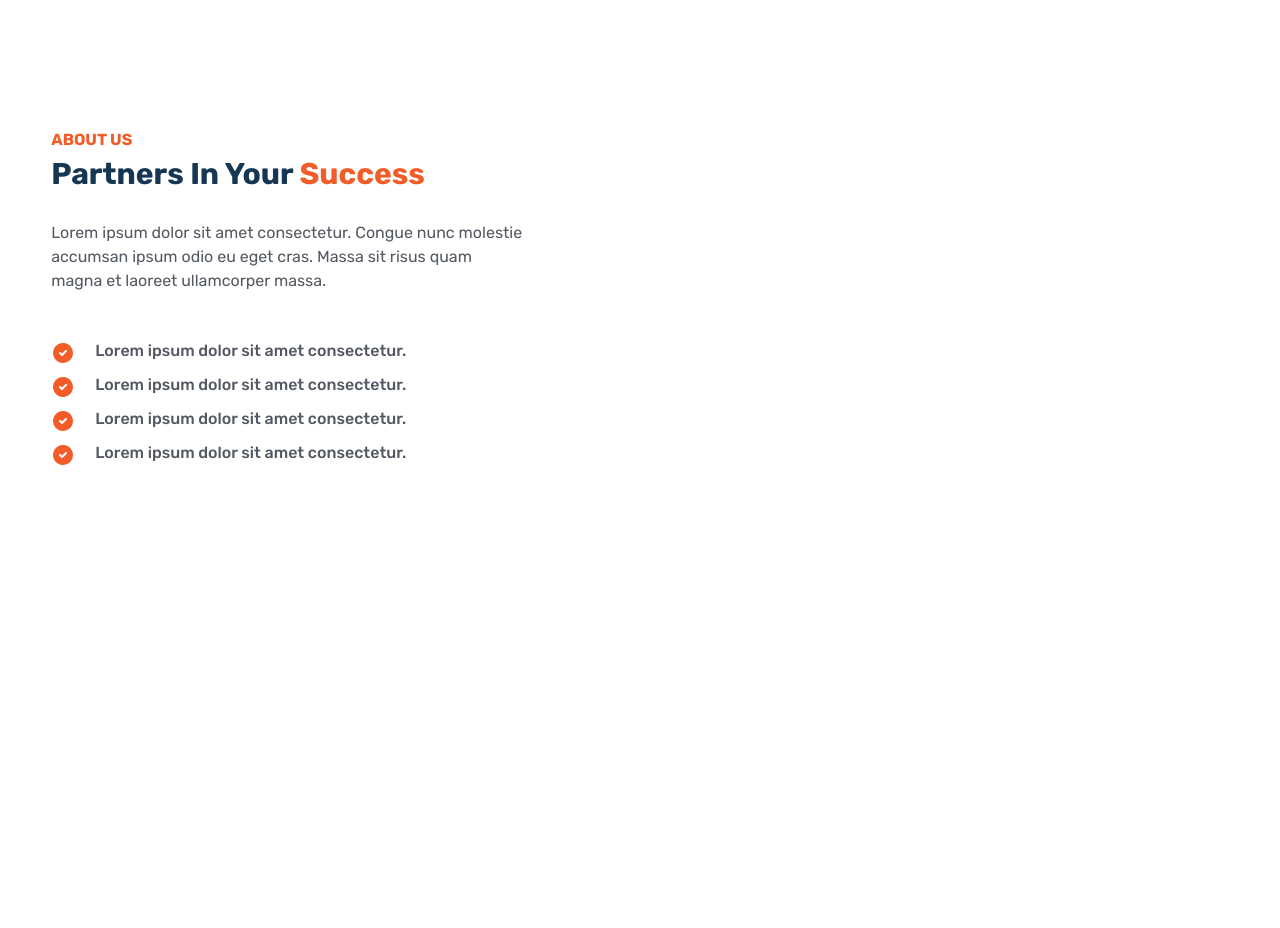
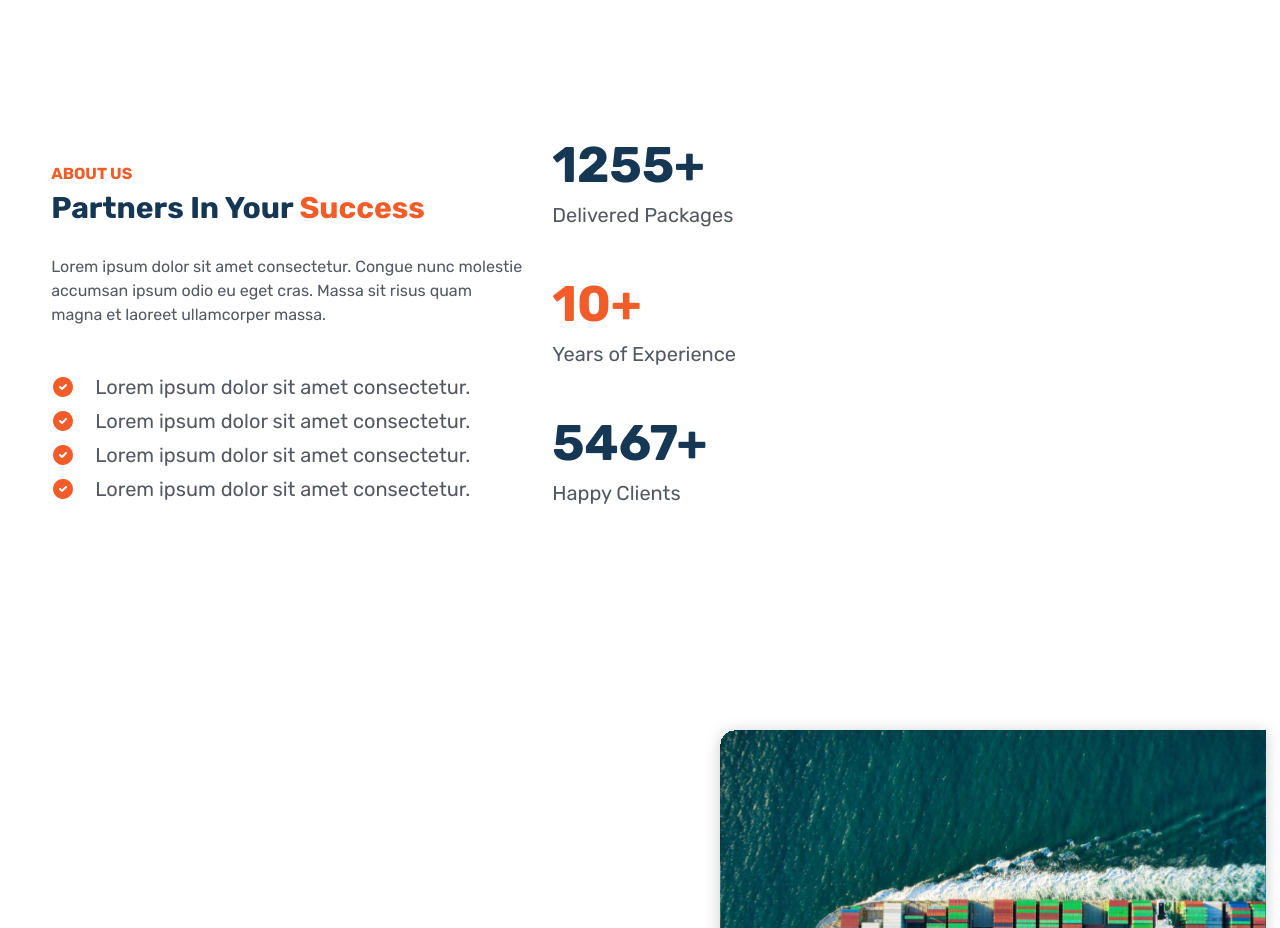
Before and after one commit to dev-basit/shirkah, a Next.js app: page / in a window 1280 px wide. Shown: the part 1780-2708 px from the top of the page. Before the commit the page ends 2407 px from the top, so only its background shows below. Built offline with nearby package versions, Linux system fonts and the light colour scheme.

Commit message:
added aboutus container

```diff
--- a/src/components/about-us/about-us.js
+++ b/src/components/about-us/about-us.js
@@ -5,6 +5,7 @@ import { ENUMS, ICONS } from "@/utils";
 
 export const AboutUs = () => {
   return (
+    <div style={{ position: "relative" }}>
       <div className={styles.aboutUsContainer}>
         <div className={styles.leftContainer}>
           <p className={commonStyles.sectionName}>ABOUT US</p>
@@ -13,42 +14,30 @@ export const AboutUs = () => {
           </h1>
           <br />
           <p className={commonStyles.text}>
-          Lorem ipsum dolor sit amet consectetur. Congue nunc molestie accumsan ipsum odio eu eget cras. Massa
-          sit risus quam magna et laoreet ullamcorper massa.
+            Lorem ipsum dolor sit amet consectetur. Congue nunc molestie accumsan ipsum odio eu eget cras.
+            Massa sit risus quam magna et laoreet ullamcorper massa.
           </p>
           <br />
           <br />
           {Array.from({ length: 4 }).map((item, index) => (
             <div key={index} className={styles.aboutUsItem}>
               <Image src={ICONS.TICK_ORANGE} alt="tick" />
-            <p style={{ marginLeft: "1rem", fontSize: "1.6rem", fontWeight: "500" }}>
-              Lorem ipsum dolor sit amet consectetur.
-            </p>
+              <p>Lorem ipsum dolor sit amet consectetur.</p>
             </div>
           ))}
         </div>
-      <div className={styles.centerContainer}></div>
-      <div className={styles.rightContainer}></div>
-
-      {/* <div className={styles.aboutUsTypesContainer}>
-        {ENUMS.SERVICES.map((aboutUs) => (
-          <div className={styles.aboutUsType} key={aboutUs.name}>
-            <div className={styles.aboutUsIcon}>
-              <Image
-                width={30}
-                height={30}
-                src={aboutUs.icon}
-                alt="aboutUs"
-                style={{ display: "flex", justifyContent: "center", alignItems: "center" }}
-              />
-            </div>
-            <p className={styles.aboutUsCategoryName}>{aboutUs.name}</p>
-            <p className={styles.aboutUsCategoryDescription}>
-              Lorem ipsum dolor sit amet consectetur. Ut sit integer maecenas eu.
-            </p>
+        <div className={styles.centerContainer}>
+          {ENUMS.ABOUT_US_FIGURES.map((item) => (
+            <div className={styles.aboutUsFigureItem} key={item.label}>
+              <div>{item.value}</div>
+              <p>{item.label}</p>
             </div>
           ))}
-      </div> */}
+        </div>
+      </div>
+      <div className={styles.rightContainer}>
+        <Image src={ICONS.CONTAINER} alt="continer" />
+      </div>
     </div>
   );
 };
--- a/src/components/about-us/about-us.module.css
+++ b/src/components/about-us/about-us.module.css
@@ -1,13 +1,17 @@
 .aboutUsContainer {
   display: flex;
-
   width: var(--body-content-width);
   margin: 15rem auto;
+  position: relative;
 
   h1 {
     color: var(--color-secondary);
     font-size: 3rem;
   }
+}
+
+.aboutUsNestedContainer {
+  overflow: hidden;
 }
 
 .leftContainer {
@@ -17,55 +21,39 @@
   flex-basis: 40%;
 }
 
+.aboutUsItem {
+  display: flex;
+  align-items: center;
+  gap: 1rem;
+  margin-bottom: 1rem;
+
+  p {
+    margin-left: 1rem;
+  }
+}
+
 .centerContainer {
   flex-basis: 20%;
+  padding-left: 3rem;
+
+  h1 {
+    font-size: 5rem;
+  }
+}
+
+.aboutUsFigureItem {
+  margin-bottom: 4rem;
 }
 
 .rightContainer {
-  flex-basis: 40%;
+  /* flex-basis: 40%; */
+  position: absolute;
+  right: 0;
+  top: 10;
+  display: flex;
+  justify-content: flex-end;
+
+  img {
+    width: 90%;
+  }
 }
-
-.aboutUsTypesContainer {
-  display: flex;
-  justify-content: center;
-  flex-wrap: wrap;
-  column-gap: 5rem;
-  row-gap: 7rem;
-  margin: 7rem;
-}
-
-.aboutUsType {
-  flex-basis: 30%;
-}
-
-.aboutUsIcon {
-  width: 5rem;
-  height: 5rem;
-  border: 1px solid var(--border-color);
-  border-radius: 10px;
-  margin: 2rem auto;
-
-  display: flex;
-  justify-content: center;
-  align-items: center;
-}
-
-.aboutUsCategoryName {
-  color: var(--color-secondary);
-  font-weight: 500;
-  /* font-size: 2rem; */
-  line-height: 2.4rem;
-  text-align: center;
-}
-
-.aboutUsCategoryDescription {
-  margin-top: 1rem;
-  font-size: 1.7rem;
-  line-height: 1.3;
-}
-
-.aboutUsItem {
-  display: flex;
-  gap: 1rem;
-  margin-bottom: 1rem;
-}
--- a/src/utils/enums.js
+++ b/src/utils/enums.js
@@ -18,6 +18,19 @@ const SERVICES = [
   { name: "Contracting", icon: Icons.CONTRACT },
 ];
 
-const Enums = { NAVBAR_ITEMS, SERVICES };
+const ABOUT_US_FIGURES = [
+  { label: "Delivered Packages", value: <h1>1255+</h1> },
+  {
+    label: "Years of Experience",
+    value: (
+      <h1>
+        <span>10+</span>
+      </h1>
+    ),
+  },
+  { label: "Happy Clients", value: <h1>5467+</h1> },
+];
+
+const Enums = { NAVBAR_ITEMS, SERVICES, ABOUT_US_FIGURES };
 
 export default Enums;
--- a/src/utils/icons.js
+++ b/src/utils/icons.js
@@ -1,3 +1,4 @@
+import CONTAINER from "../../public/images/container.svg";
 import CONTRACT from "../../public/images/contract.svg";
 import ELECTRICITY from "../../public/images/electricity.svg";
 import FEATURED from "../../public/images/featured.svg";
@@ -10,6 +11,7 @@ import TICK_ORANGE from "../../public/images/tick-orange.svg";
 import TRUCK from "../../public/images/truck.svg";
 
 const Icons = {
+  CONTAINER,
   CONTRACT,
   ELECTRICITY,
   FEATURED_BG,
```
Also changed, not shown: public/images/container.svg (added). Lines whose indentation alone changed are shown as unchanged.
